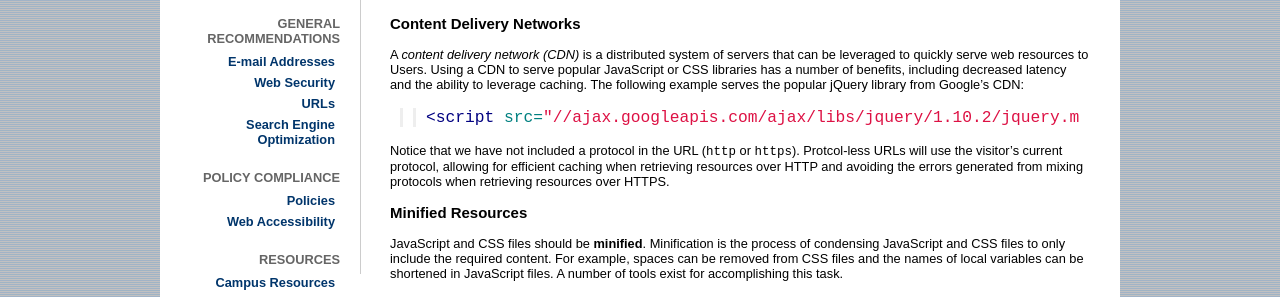
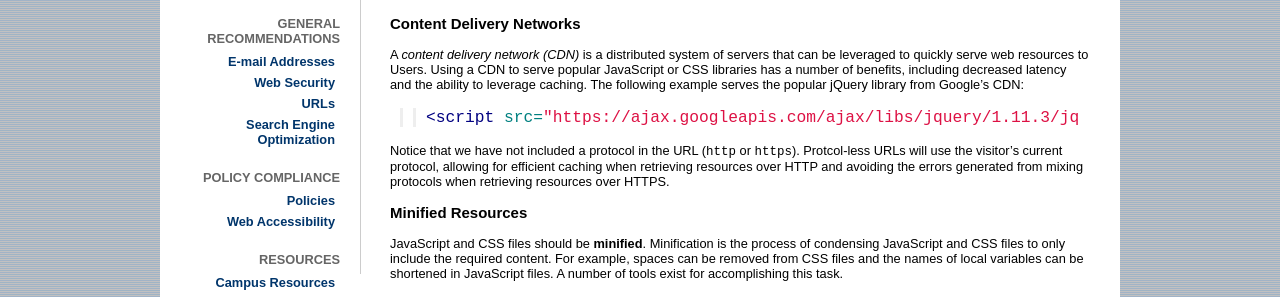
Before and after one commit to ucsb/webguide, a Jekyll site: the page built from resources.md, in a window 1280 px wide. Shown: the part 456-753 px from the top of the page. Built offline with Jekyll 4.4.1, drawn with Linux system fonts in a browser that asks for light colours; nearby versions of some CDN libraries; Markdown is read by kramdown in place of the engine named in the settings; some of the changed lines change nothing that is shown.

Commit message:
Switched protocol-less URL to a HTTPS URL

````diff
--- a/resources.md
+++ b/resources.md
@@ -28,7 +28,7 @@
 serves the popular jQuery library from Google's CDN:
 
 ```html
-<script src="//ajax.googleapis.com/ajax/libs/jquery/1.10.2/jquery.min.js"></script>
+<script src="https://ajax.googleapis.com/ajax/libs/jquery/1.11.3/jquery.min.js"></script>
 ```
 
 Notice that we have not included a protocol in the URL (`http` or `https`).
````
